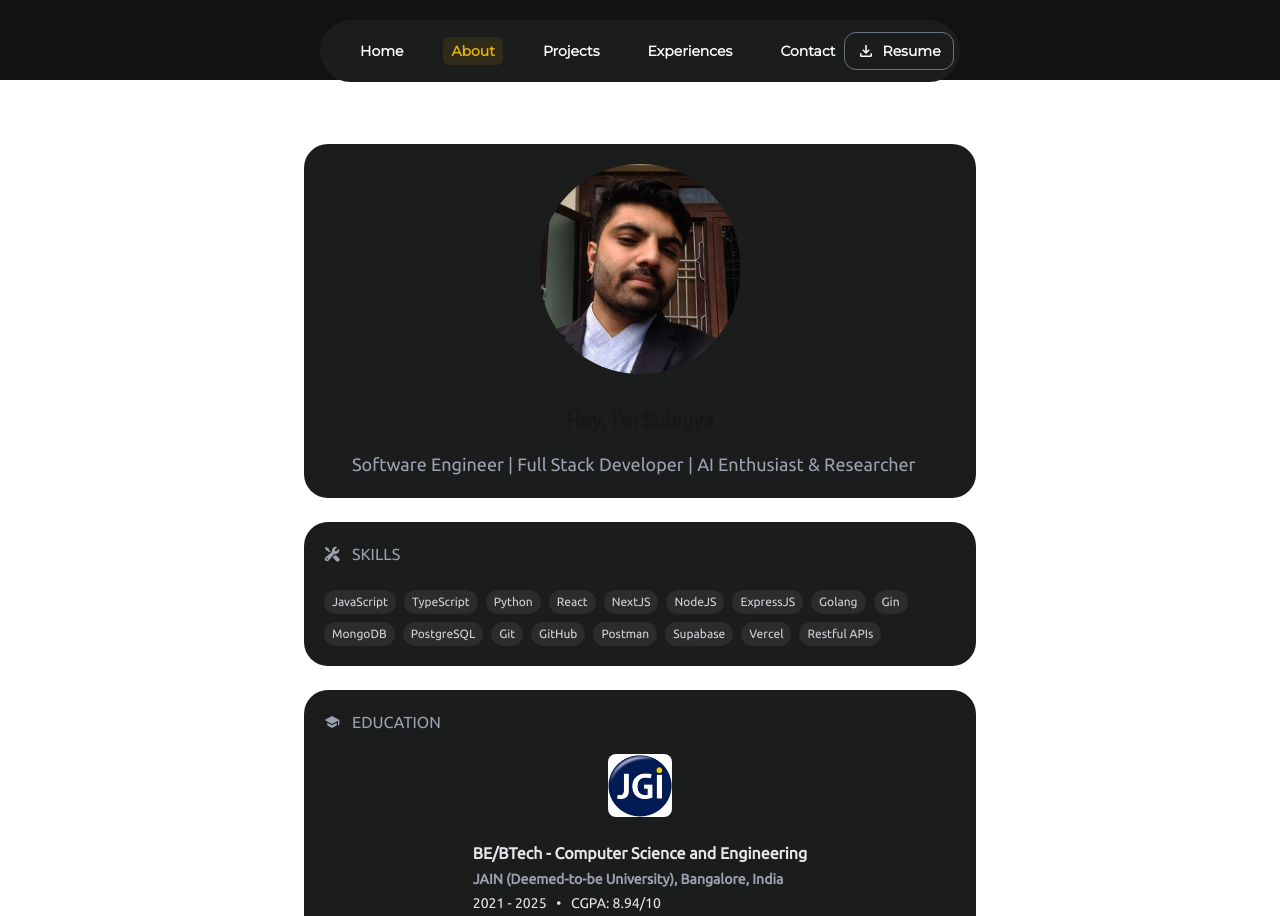
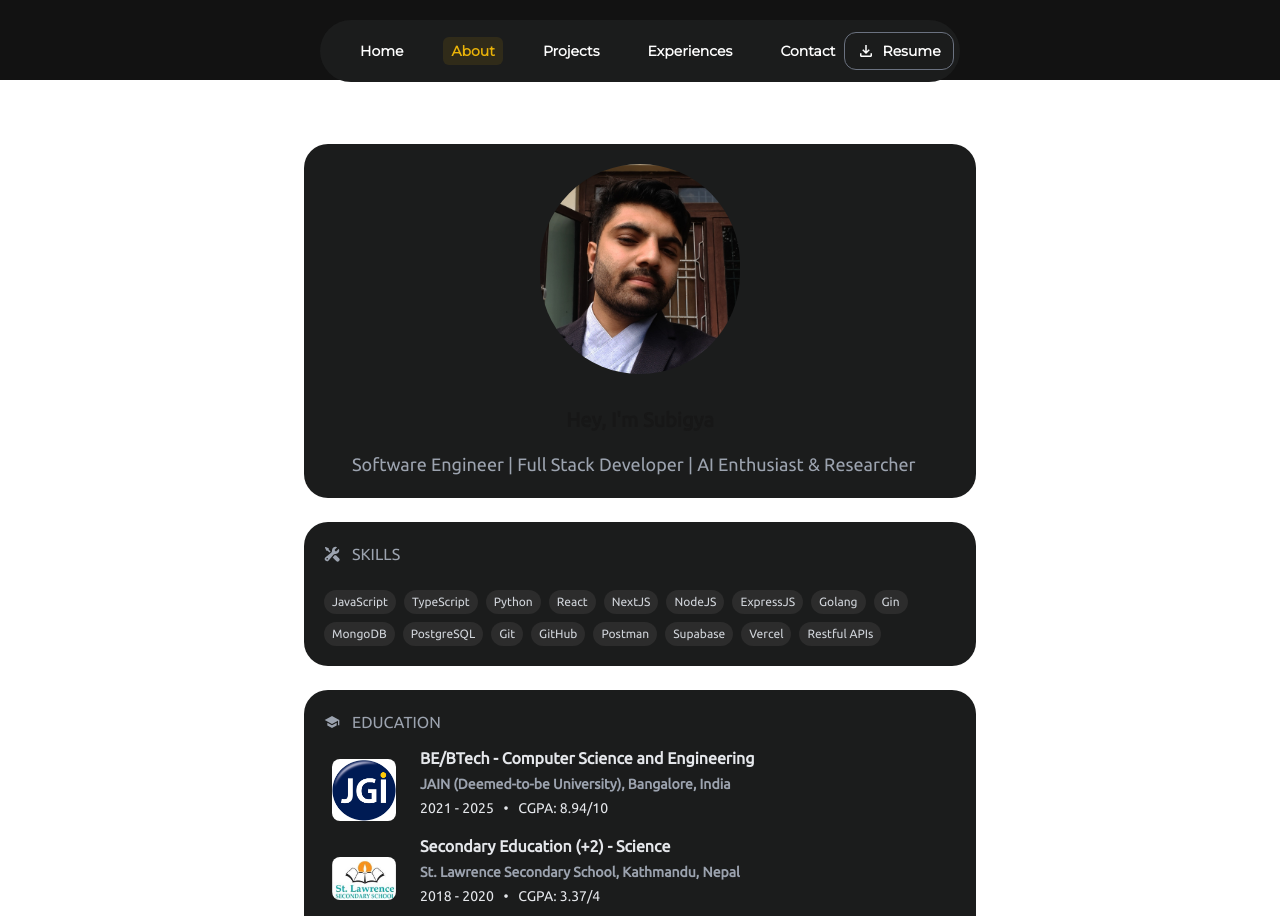
Before and after one commit to subigya-js/subigyasubedi.com.np, a Next.js app: page /about in a window 1280 px wide. Shown: the top 916 px of the page. Built offline with nearby package versions, Linux system fonts and the light colour scheme.

Commit message:
fix: update education section layout for better responsiveness

```diff
--- a/app/components/AboutPage.tsx
+++ b/app/components/AboutPage.tsx
@@ -39,7 +39,7 @@
                 <div>
                     {
                         education.map((edu) => (
-                            <div key={edu.id} className="flex flex-col sm:flex-col sm:items-center gap-4">
+                            <div key={edu.id} className="flex flex-col sm:flex-row sm:items-center gap-4">
                                 <Image src={edu.logo} alt={`logo`} width={80} height={80} className="p-2 rounded-2xl" />
 
                                 <div className="flex flex-col gap-1">
```
